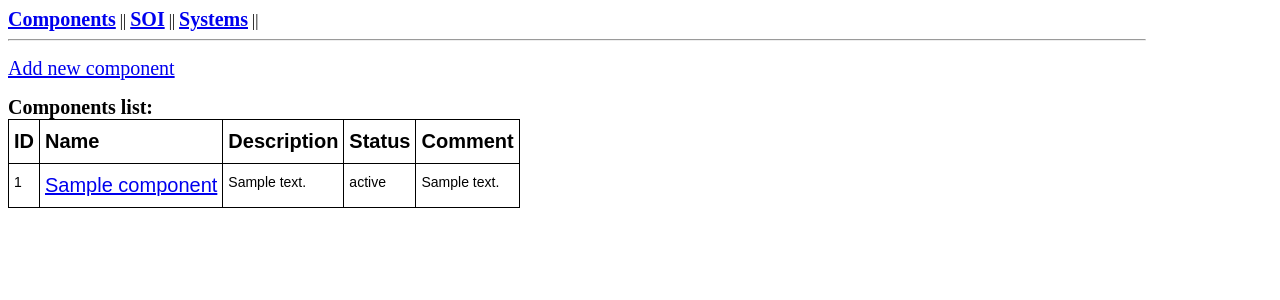
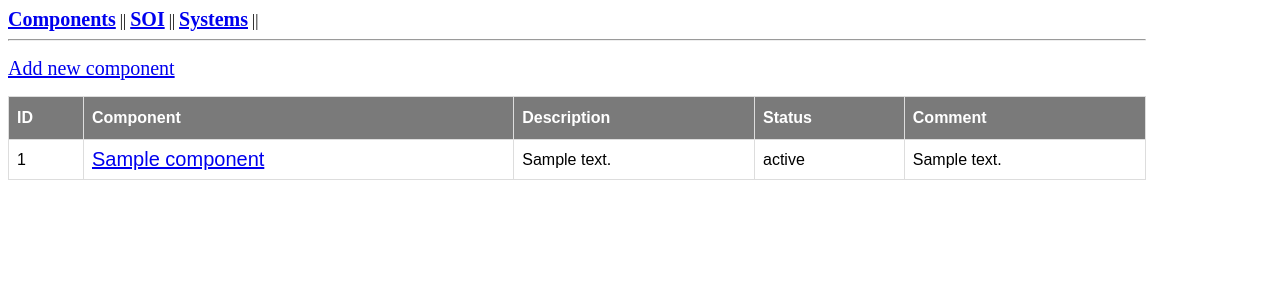
Before and after one commit to johnny-sky91/COMPanion, a Flask app: page /components_list in a window 1280 px wide. Shown: the top 300 px of the page. Run offline with Flask 3, Linux system fonts and the light colour scheme; tables that the repository leaves empty hold one stand-in row (Sample ...).

Commit message:
Update components_list.html

```diff
--- a/app/templates/lists/components_list.html
+++ b/app/templates/lists/components_list.html
@@ -2,37 +2,32 @@
 {% block content %}
 
 <a href="/components_list/add_new_component">Add new component</a>
-<style type="text/css">
-    .tg  {border-collapse:collapse;border-spacing:0;}
-    .tg td{border-color:black;border-style:solid;border-width:1px;font-family:Arial, sans-serif;font-size:14px;
-      overflow:hidden;padding:10px 5px;word-break:normal;}
-    .tg th{border-color:black;border-style:solid;border-width:1px;font-family:Arial, sans-serif;font-size:14px;
-      font-weight:normal;overflow:hidden;padding:10px 5px;word-break:normal;}
-    .tg .tg-0lax{text-align:left;vertical-align:top}
-    </style>
-    <table class="tg">
+<head>
+  <title>My Nice Table</title>
+  <link rel="stylesheet" type="text/css" href="static/css/styles.css">
+</head>
+<body>
+  <table>
     <thead>
       <tr>
-        <th class="tg-0lax"><b>ID</b></th>
-        <th class="tg-0lax"><b>Name</b></th>
-        <th class="tg-0lax"><b>Description</b></th>
-        <th class="tg-0lax"><b>Status</b></th>
-        <th class="tg-0lax"><b>Comment</b></th>
+        <th>ID</th>
+        <th>Component</th>
+        <th>Description</th>
+        <th>Status</th>
+        <th>Comment</th>
       </tr>
     </thead>
     <tbody>
-      <tr><b>Components list:</b></tr>
       {% for component in components %}
       <tr>
-        <td class="tg-0lax">{{ component.component_id }}</td>
-        <td class="tg-0lax"><a href="{{ url_for('component_view', component_id=component.component_id) }}">{{ component.component_name }}</a> </td>
-        <td class="tg-0lax">{{ component.component_description }}</td>
-        <td class="tg-0lax">{{ component.component_status }}</td>
-        <td class="tg-0lax">{{ comments_list[loop.index -1] }}</td>
+        <td>{{ component.component_id }}</td>
+        <td><a href="{{ url_for('component_view', component_id=component.component_id) }}">{{ component.component_name }}</a></td>
+        <td>{{ component.component_description }}</td>
+        <td>{{ component.component_status }}</td>
+        <td>{{ comments_list[loop.index -1] }}</td>
       </tr>
       {% endfor %}
-
     </tbody>
-    </table>
-
+  </table>
+</body>
 {% endblock %}
```
